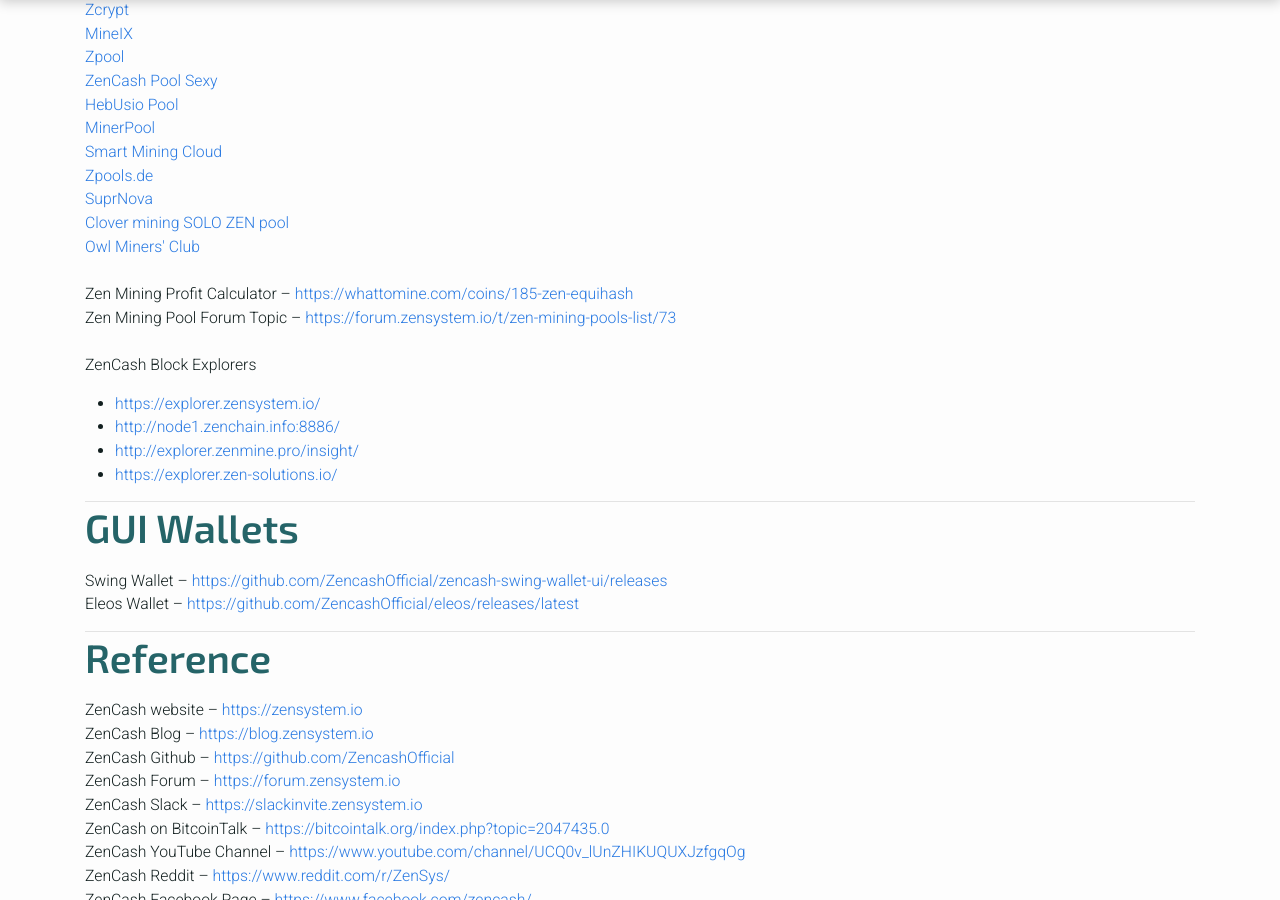
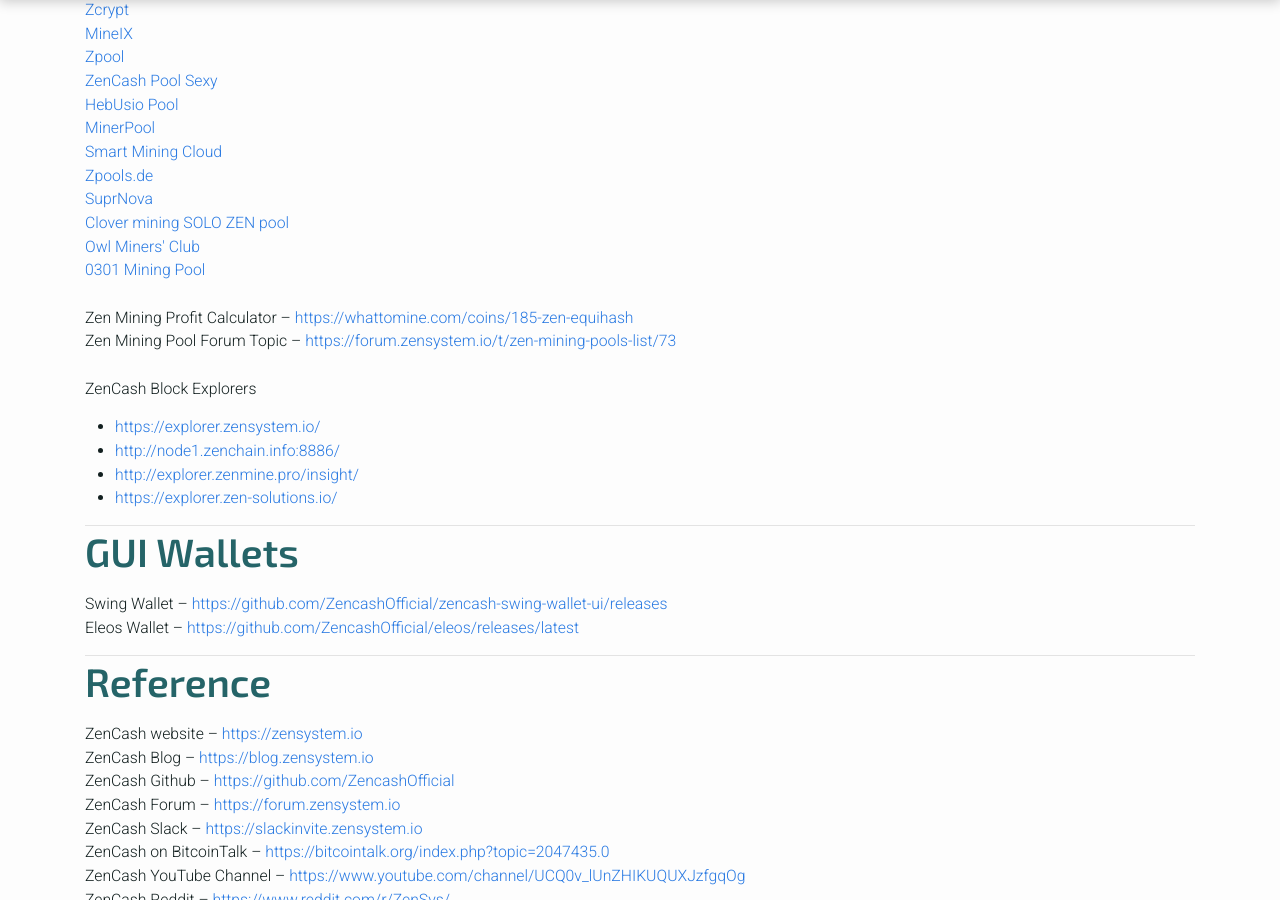
Before and after one commit to tarrenj/website, a Jekyll site: the page built from mining-pools.html, in a window 1280 px wide and 900 px high, scrolled down 712 px. Built offline with Jekyll 4.4.1, drawn with Linux system fonts in a browser that asks for light colours.

Commit message:
Add 0301 Mining Pool

```diff
--- a/_includes/content/mining-pools.html
+++ b/_includes/content/mining-pools.html
@@ -18,4 +18,5 @@
   <li><a href="https://zen.suprnova.cc/">SuprNova</a></li>
   <li><a href="http://zencoin.su">Clover mining SOLO ZEN pool</a></li>
   <li><a href="http://zen.owlminingclub.com/">Owl Miners' Club</a></li>
+  <li><a href="http://pool.0301.farm/">0301 Mining Pool</a></li>
 </ul>
```
Also changed, not shown: 3 other files.
